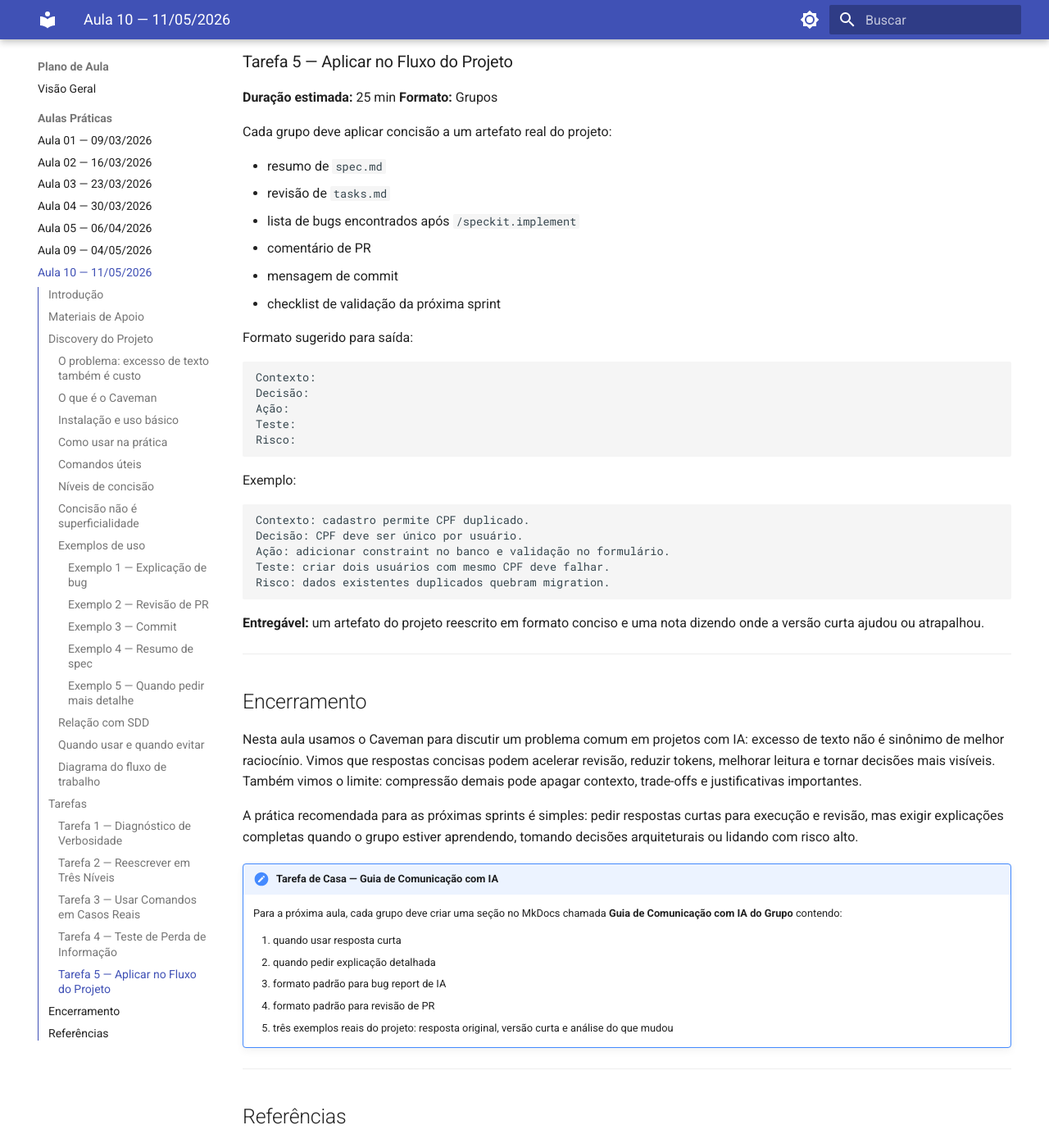
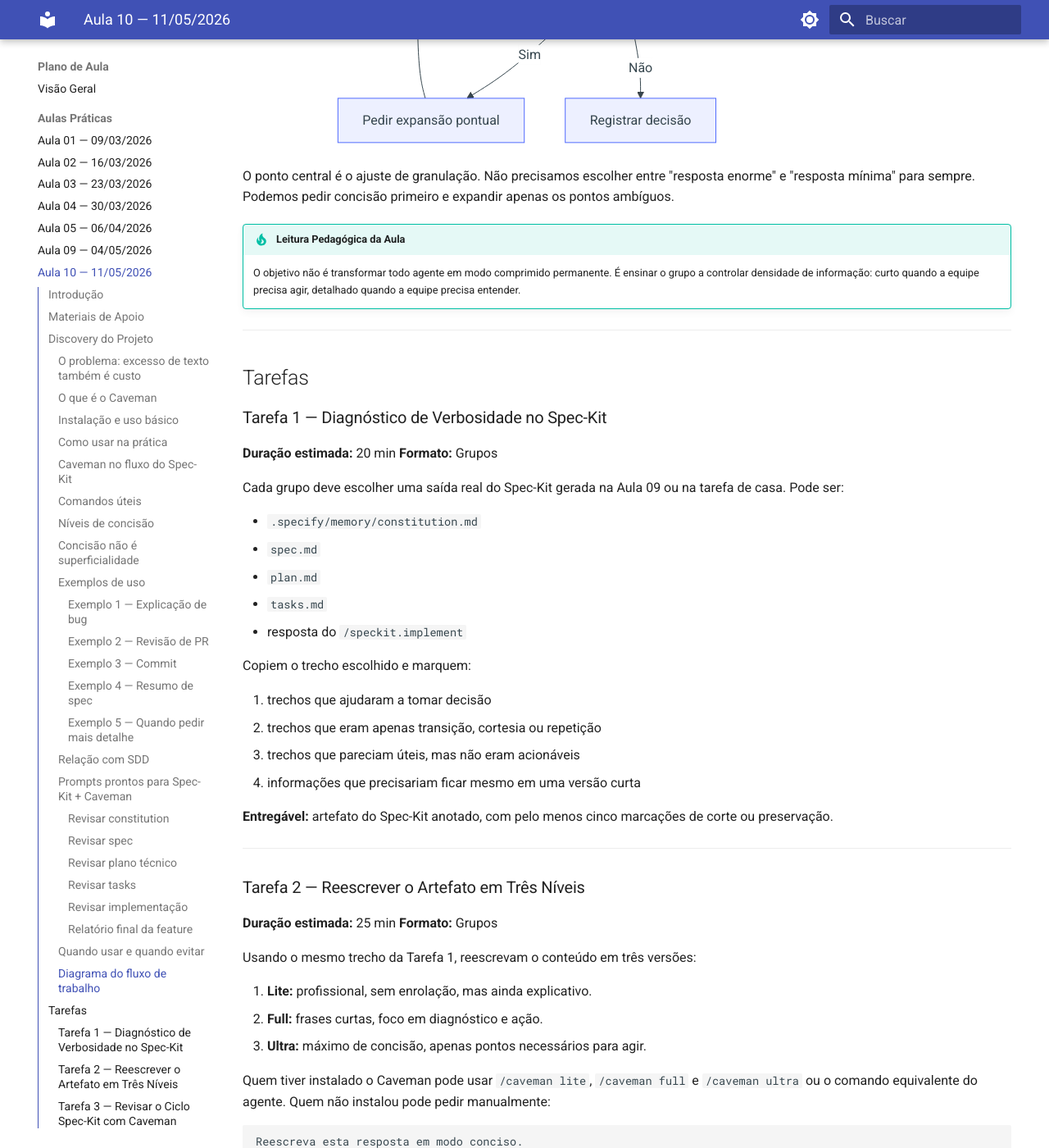
Before and after one commit to paulossjunior/aula-extensao, an MkDocs documentation site: the page built from docs/plano-de-aula/aulas/aula-10-2026-05-11.md, in a window 1280 px wide and 1400 px high, scrolled down 12425 px. Shown: the whole window at 82% size. Built offline with MkDocs 1.6.1 and Material for MkDocs 9.7.7, drawn with Linux system fonts in a browser that asks for light colours; some of the changed text lies outside the part shown.

Commit message:
docs: update caveman spec-kit lessons

````diff
--- a/docs/plano-de-aula/aulas/aula-10-2026-05-11.md
+++ b/docs/plano-de-aula/aulas/aula-10-2026-05-11.md
@@ -1,4 +1,4 @@
-# Aula 10 — Comunicação Enxuta com Agentes de IA: Caveman e Economia de Tokens
+# Aula 10 — Caveman + Spec-Kit: Comunicação Enxuta no Desenvolvimento com IA
 
 **Data:** 11/05/2026 | **Horário:** 11h00 | **Local:** Sala 207
 
@@ -8,13 +8,13 @@
 
 ## Introdução
 
-Na [Aula 09](../../plano-de-aula/aulas/aula-09-2026-05-04.md), trabalhamos com **Spec-Driven Development** para reduzir ambiguidade antes de pedir código a um agente de IA. A ideia era simples: se a especificação é melhor, o código gerado tende a ser mais previsível. Hoje vamos olhar para outro ponto do mesmo problema: não apenas **o que** pedimos ao agente, mas **como** o agente responde.
+Na [Aula 09](../../plano-de-aula/aulas/aula-09-2026-05-04.md), trabalhamos com **Spec-Driven Development** para reduzir ambiguidade antes de pedir código a um agente de IA. A ideia era simples: se a especificação é melhor, o código gerado tende a ser mais previsível. Hoje vamos adicionar uma camada operacional ao fluxo: usar **Caveman** para revisar, resumir e controlar a verbosidade do agente em cada fase do **Spec-Kit**.
 
 Agentes de IA costumam ser verbosos. Eles explicam demais, pedem desculpas, repetem contexto, antecipam riscos genéricos e misturam o que importa com texto de transição. Em uma conversa curta isso parece inofensivo. Em uma sprint real, com várias iterações, revisões de PR, specs, logs e mensagens de erro, essa verbosidade consome tempo, tokens e atenção.
 
 O repositório **Caveman**, de Julius Brussee, transforma essa observação em uma ferramenta: um skill/plugin para agentes como Claude Code, Codex, Gemini, Cursor, Windsurf, Cline, Copilot e outros, cujo objetivo é comprimir a saída do agente mantendo a informação técnica essencial. O projeto relata reduções médias de saída próximas de 65% em benchmarks próprios, com variação por tipo de tarefa.
 
-Nesta aula, vamos usar o Caveman como objeto de estudo para discutir **economia de tokens, legibilidade, revisão técnica e qualidade da comunicação com agentes**. A pergunta principal não é "como deixar a IA engraçada?", mas sim: *quando uma resposta curta ajuda o time a decidir melhor, e quando ela esconde contexto importante demais?*
+Nesta aula, vamos usar o Caveman como objeto de estudo para discutir **economia de tokens, legibilidade, revisão técnica e qualidade da comunicação com agentes** dentro de um fluxo real de SDD. A pergunta principal não é "como deixar a IA engraçada?", mas sim: *como revisar specs, plans, tasks e código gerado com menos ruído e mais ação?*
 
 ---
 
@@ -132,6 +132,65 @@
 
 Tarefa: revise este tasks.md e liste inconsistências com a spec.
 ```
+
+### Caveman no fluxo do Spec-Kit
+
+O Caveman não substitui nenhum comando do Spec-Kit. Ele entra como uma camada de **revisão e síntese** ao redor dos comandos `/speckit.*`.
+
+| Fase do Spec-Kit | O que o Spec-Kit gera | Como usar Caveman |
+|---|---|---|
+| `/speckit.constitution` | princípios do projeto | resumir princípios inegociáveis e detectar conflitos |
+| `/speckit.specify` | `spec.md` | verificar escopo, ambiguidades e requisitos inventados |
+| `/speckit.clarify` | perguntas e respostas | reduzir dúvidas a decisões objetivas |
+| `/speckit.plan` | arquitetura, contratos, modelo de dados | listar trade-offs, riscos e decisões técnicas |
+| `/speckit.tasks` | tarefas ordenadas | encontrar lacunas, dependências erradas e tarefas fora de escopo |
+| `/speckit.implement` | código | revisar bugs, testes faltantes e divergências com a spec |
+
+Fluxo recomendado:
+
+```text
+/speckit.specify
+/caveman full
+Revise o spec.md gerado.
+Formato: problema — impacto — correção.
+```
+
+Depois:
+
+```text
+/speckit.plan
+/caveman lite
+Resuma o plano técnico em:
+Decisões:
+Contratos:
+Dados:
+Riscos:
+Dúvidas:
+```
+
+Depois:
+
+```text
+/speckit.tasks
+/caveman full
+Compare tasks.md com spec.md e plan.md.
+Liste apenas:
+- tarefa faltante
+- tarefa fora de escopo
+- dependência errada
+- teste ausente
+```
+
+E após implementar:
+
+```text
+/speckit.implement
+/caveman-review
+Revise o código gerado contra spec.md.
+Formato: arquivo:linha — divergência — correção.
+```
+
+O ganho está no controle humano. O Spec-Kit gera artefatos detalhados; o Caveman ajuda o grupo a revisar esses artefatos sem se afogar em explicação.
 
 ### Comandos úteis
 
@@ -325,6 +384,84 @@
 
 Assim, a concisão vira ferramenta de revisão, não apenas economia de tokens.
 
+### Prompts prontos para Spec-Kit + Caveman
+
+Use estes prompts depois de cada fase do Spec-Kit.
+
+#### Revisar constitution
+
+```text
+/caveman lite
+Revise .specify/memory/constitution.md.
+Liste apenas:
+- princípio ambíguo
+- princípio impossível de verificar
+- conflito entre princípios
+- princípio faltante para este projeto
+Formato: problema — correção sugerida.
+```
+
+#### Revisar spec
+
+```text
+/caveman full
+Compare spec.md com o backlog/epic original.
+Liste apenas divergências.
+Formato:
+Tipo: inventado | faltante | ambíguo | fora de escopo
+Item:
+Correção:
+```
+
+#### Revisar plano técnico
+
+```text
+/caveman lite
+Revise plan.md.
+Separe:
+Decisões técnicas:
+Trade-offs:
+Riscos:
+Dependências externas:
+Perguntas antes de codar:
+```
+
+#### Revisar tasks
+
+```text
+/caveman full
+Compare tasks.md com spec.md e plan.md.
+Liste:
+- tasks faltantes
+- tasks fora de escopo
+- tasks sem teste
+- dependências em ordem errada
+- tarefas que podem ser paralelas
+Não explique além do necessário.
+```
+
+#### Revisar implementação
+
+```text
+/caveman-review
+Compare o código implementado com spec.md.
+Formato: arquivo:linha — divergência — teste necessário.
+Priorize bugs e critérios de aceitação não atendidos.
+```
+
+#### Relatório final da feature
+
+```text
+/caveman ultra
+Gere relatório final da feature.
+Formato:
+Feito:
+Faltando:
+Riscos:
+Testes:
+Próximo passo:
+```
+
 ### Quando usar e quando evitar
 
 Use respostas curtas quando:
@@ -370,36 +507,36 @@
 
 ## Tarefas
 
-### Tarefa 1 — Diagnóstico de Verbosidade
+### Tarefa 1 — Diagnóstico de Verbosidade no Spec-Kit
 
 **Duração estimada:** 20 min
 **Formato:** Grupos
 
-Cada grupo deve escolher uma interação real feita com IA nas últimas aulas. Pode ser:
+Cada grupo deve escolher uma saída real do Spec-Kit gerada na Aula 09 ou na tarefa de casa. Pode ser:
 
-- geração de uma spec
-- explicação de erro
-- criação de tarefa técnica
-- revisão de código
-- plano de implementação
+- `.specify/memory/constitution.md`
+- `spec.md`
+- `plan.md`
+- `tasks.md`
+- resposta do `/speckit.implement`
 
-Copiem a resposta original do agente e marquem:
+Copiem o trecho escolhido e marquem:
 
 1. trechos que ajudaram a tomar decisão
 2. trechos que eram apenas transição, cortesia ou repetição
 3. trechos que pareciam úteis, mas não eram acionáveis
 4. informações que precisariam ficar mesmo em uma versão curta
 
-**Entregável:** resposta original anotada, com pelo menos cinco marcações de corte ou preservação.
+**Entregável:** artefato do Spec-Kit anotado, com pelo menos cinco marcações de corte ou preservação.
 
 ---
 
-### Tarefa 2 — Reescrever em Três Níveis
+### Tarefa 2 — Reescrever o Artefato em Três Níveis
 
 **Duração estimada:** 25 min
 **Formato:** Grupos
 
-Usando a mesma resposta da Tarefa 1, reescrevam o conteúdo em três versões:
+Usando o mesmo trecho da Tarefa 1, reescrevam o conteúdo em três versões:
 
 1. **Lite:** profissional, sem enrolação, mas ainda explicativo.
 2. **Full:** frases curtas, foco em diagnóstico e ação.
@@ -417,47 +554,49 @@
 
 ---
 
-### Tarefa 3 — Usar Comandos em Casos Reais
+### Tarefa 3 — Revisar o Ciclo Spec-Kit com Caveman
 
-**Duração estimada:** 25 min
+**Duração estimada:** 30 min
 **Formato:** Grupos
 
-Cada grupo deve escolher dois dos quatro casos abaixo e aplicar o Caveman ou a simulação manual:
+Cada grupo deve escolher **duas fases** do Spec-Kit e aplicar Caveman ou a simulação manual:
 
-1. **Bug:** pedir explicação curta de um erro real do projeto.
-2. **Spec:** pedir resumo de `spec.md` em até 8 linhas.
-3. **PR/review:** pedir comentários no formato `arquivo:linha — problema — correção`.
-4. **Commit:** pedir uma mensagem Conventional Commit curta para uma mudança real.
+1. **Spec:** revisar `spec.md` contra o epic/backlog original.
+2. **Plan:** resumir decisões, riscos e dúvidas de `plan.md`.
+3. **Tasks:** comparar `tasks.md` com `spec.md` e `plan.md`.
+4. **Implement:** revisar código gerado contra critérios de aceitação.
 
 Prompts sugeridos:
 
 ```text
 /caveman full
-Explique este erro em formato:
-Causa:
-Correção:
-Teste:
-Risco:
+Compare spec.md com o epic original.
+Liste apenas requisitos inventados, faltantes, ambíguos ou fora de escopo.
 ```
 
 ```text
 /caveman lite
-Resuma esta spec em até 8 linhas.
-Preserve objetivo, atores, fluxo, regras, dados e riscos.
+Resuma plan.md em:
+Decisões:
+Contratos:
+Dados:
+Riscos:
+Dúvidas:
+```
+
+```text
+/caveman full
+Compare tasks.md com spec.md e plan.md.
+Liste tasks faltantes, fora de escopo, sem teste ou em ordem errada.
 ```
 
 ```text
 /caveman-review
-Revise este trecho procurando bugs.
-Formato: arquivo:linha — problema — correção.
+Compare o código implementado com spec.md.
+Formato: arquivo:linha — divergência — teste necessário.
 ```
 
-```text
-/caveman-commit
-Gere uma mensagem Conventional Commit com assunto de até 50 caracteres.
-```
-
-**Entregável:** dois exemplos reais do projeto com: pedido feito, resposta do agente e avaliação do grupo sobre clareza.
+**Entregável:** duas revisões reais do fluxo Spec-Kit com: pedido feito, resposta concisa e decisão do grupo.
 
 ---
 
@@ -485,53 +624,54 @@
 **Duração estimada:** 25 min
 **Formato:** Grupos
 
-Cada grupo deve aplicar concisão a um artefato real do projeto:
+Cada grupo deve aplicar concisão ao fluxo inteiro de uma feature:
 
-- resumo de `spec.md`
-- revisão de `tasks.md`
-- lista de bugs encontrados após `/speckit.implement`
-- comentário de PR
-- mensagem de commit
-- checklist de validação da próxima sprint
+1. escolher uma feature especificada com Spec-Kit
+2. gerar um resumo curto de `spec.md`
+3. gerar uma revisão curta de `plan.md`
+4. gerar uma revisão curta de `tasks.md`
+5. gerar um checklist curto para validar `/speckit.implement`
 
 Formato sugerido para saída:
 
 ```text
-Contexto:
-Decisão:
-Ação:
-Teste:
-Risco:
+Spec:
+Plano:
+Tasks:
+Implementação:
+Riscos:
+Próximo passo:
 ```
 
 Exemplo:
 
 ```text
-Contexto: cadastro permite CPF duplicado.
-Decisão: CPF deve ser único por usuário.
-Ação: adicionar constraint no banco e validação no formulário.
-Teste: criar dois usuários com mesmo CPF deve falhar.
-Risco: dados existentes duplicados quebram migration.
+Spec: cadastro exige CPF único e senha mínima.
+Plano: validar CPF no front e garantir unicidade no banco.
+Tasks: falta teste de CPF duplicado na API.
+Implementação: revisar migration antes do deploy.
+Riscos: dados existentes duplicados quebram constraint.
+Próximo passo: criar teste de integração e rodar migration local.
 ```
 
-**Entregável:** um artefato do projeto reescrito em formato conciso e uma nota dizendo onde a versão curta ajudou ou atrapalhou.
+**Entregável:** relatório conciso da feature e uma nota dizendo onde Caveman ajudou ou atrapalhou a revisão.
 
 ---
 
 ## Encerramento
 
-Nesta aula usamos o Caveman para discutir um problema comum em projetos com IA: excesso de texto não é sinônimo de melhor raciocínio. Vimos que respostas concisas podem acelerar revisão, reduzir tokens, melhorar leitura e tornar decisões mais visíveis. Também vimos o limite: compressão demais pode apagar contexto, trade-offs e justificativas importantes.
+Nesta aula usamos o Caveman dentro do fluxo do Spec-Kit. O ponto não foi deixar o agente "falar bonito e curto", mas tornar mais fácil revisar `constitution.md`, `spec.md`, `plan.md`, `tasks.md` e o código gerado. Vimos que respostas concisas podem acelerar revisão, reduzir tokens, melhorar leitura e tornar decisões mais visíveis. Também vimos o limite: compressão demais pode apagar contexto, trade-offs e justificativas importantes.
 
-A prática recomendada para as próximas sprints é simples: pedir respostas curtas para execução e revisão, mas exigir explicações completas quando o grupo estiver aprendendo, tomando decisões arquiteturais ou lidando com risco alto.
+A prática recomendada para as próximas sprints é simples: usar Spec-Kit para gerar artefatos rastreáveis e Caveman para revisar esses artefatos em formato acionável. Quando o grupo estiver aprendendo, tomando decisões arquiteturais ou lidando com risco alto, peça expansão pontual.
 
 !!! note "Tarefa de Casa — Guia de Comunicação com IA"
-    Para a próxima aula, cada grupo deve criar uma seção no MkDocs chamada **Guia de Comunicação com IA do Grupo** contendo:
+    Para a próxima aula, cada grupo deve criar uma seção no MkDocs chamada **Guia Spec-Kit + Caveman do Grupo** contendo:
 
-    1. quando usar resposta curta
+    1. quando usar Caveman em `spec.md`, `plan.md`, `tasks.md` e implementação
     2. quando pedir explicação detalhada
-    3. formato padrão para bug report de IA
-    4. formato padrão para revisão de PR
-    5. três exemplos reais do projeto: resposta original, versão curta e análise do que mudou
+    3. formato padrão para revisar divergências entre spec e código
+    4. formato padrão para revisar tasks
+    5. três exemplos reais do projeto: saída original do Spec-Kit, versão Caveman e decisão do grupo
 
 ---
 
--- a/mkdocs.yml
+++ b/mkdocs.yml
@@ -42,6 +42,7 @@
       - Aula 05 — 06/04/2026: plano-de-aula/aulas/aula-05-2026-04-06.md
       - Aula 09 — 04/05/2026: plano-de-aula/aulas/aula-09-2026-05-04.md
       - Aula 10 — 11/05/2026: plano-de-aula/aulas/aula-10-2026-05-11.md
+      - Aula 11 — 18/05/2026: plano-de-aula/aulas/aula-11-2026-05-18.md
   - Avaliação: avaliacao/avaliacao.md
   - Cronograma: cronograma/cronograma.md
   - Materiais de Apoio: materiais/index.md
````
Also changed, not shown: docs/cronograma/cronograma.md (+2 -2 lines), docs/plano-de-aula/aulas/aula-11-2026-05-18.md (added, +418 -0 lines).
